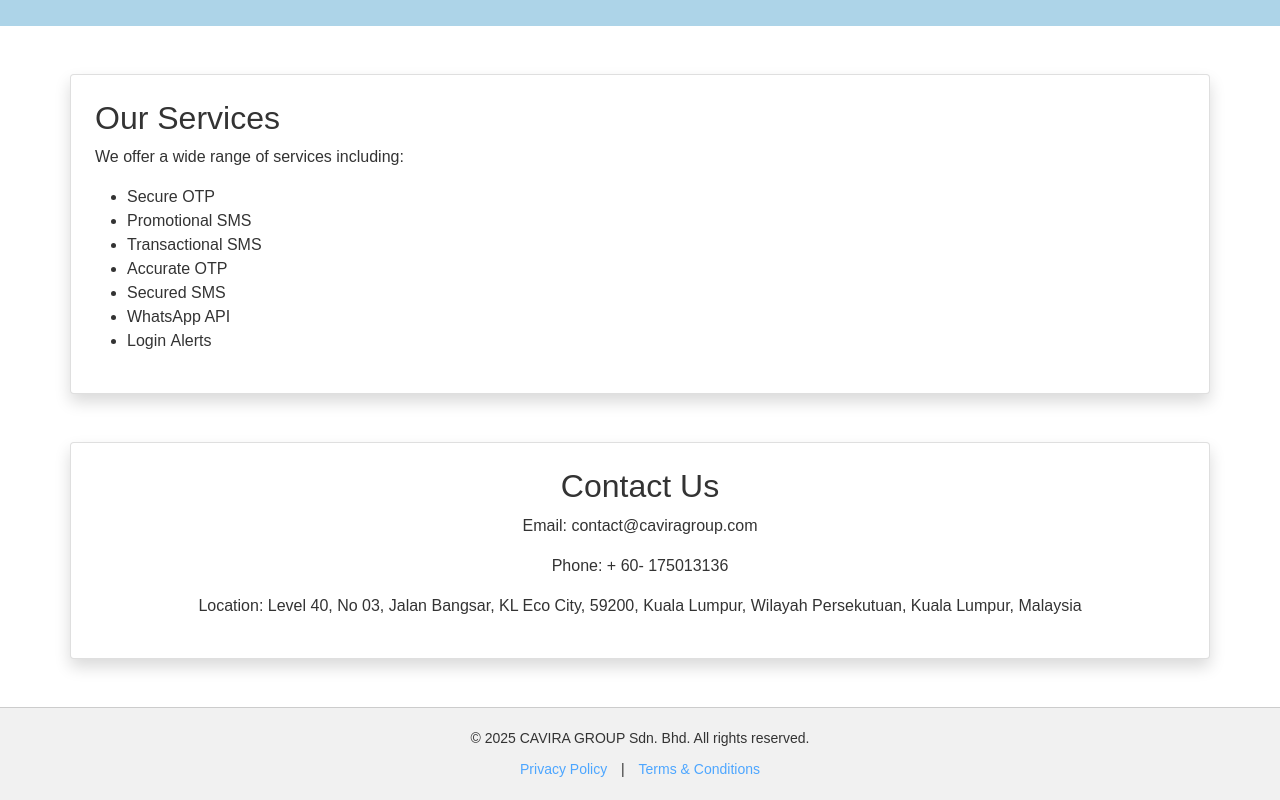
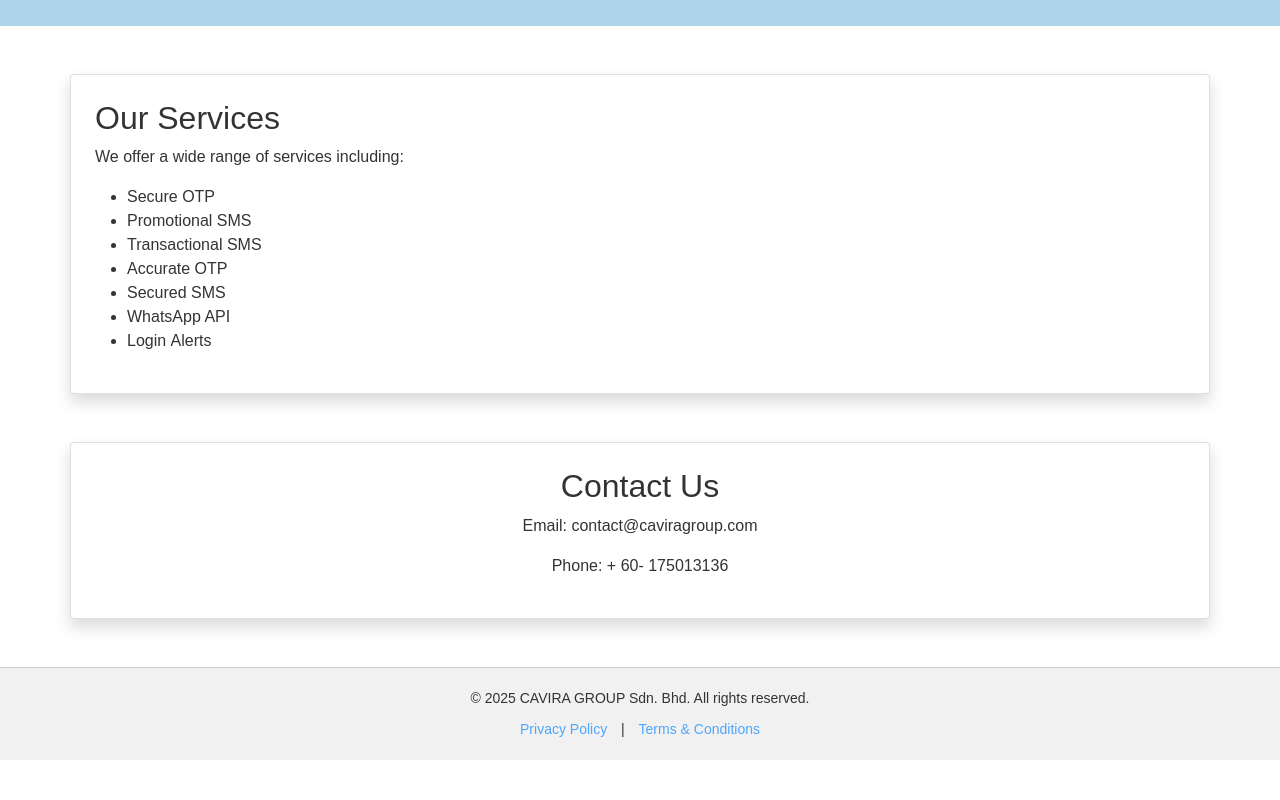
Before and after one commit to bhanushishodia/cavira, a plain HTML site: page index.html in a window 1280 px wide. Shown: the part 1808-2608 px from the top of the page. After the commit the page ends 2568 px from the top, so only its background shows below. Drawn offline with nearby package versions, Linux system fonts and the light colour scheme.

Commit message:
Updated index.html content

```diff
--- a/index.html
+++ b/index.html
@@ -378,7 +378,7 @@
       <h2>Contact Us</h2>
       <p>Email: contact@caviragroup.com</p>
       <p>Phone: + 60- 175013136</p>
-      <p>Location: Level 40, No 03, Jalan Bangsar, KL Eco City, 59200, Kuala Lumpur, Wilayah Persekutuan, Kuala Lumpur, Malaysia</p>
+
     </section>
 
     <!-- Footer -->
```
